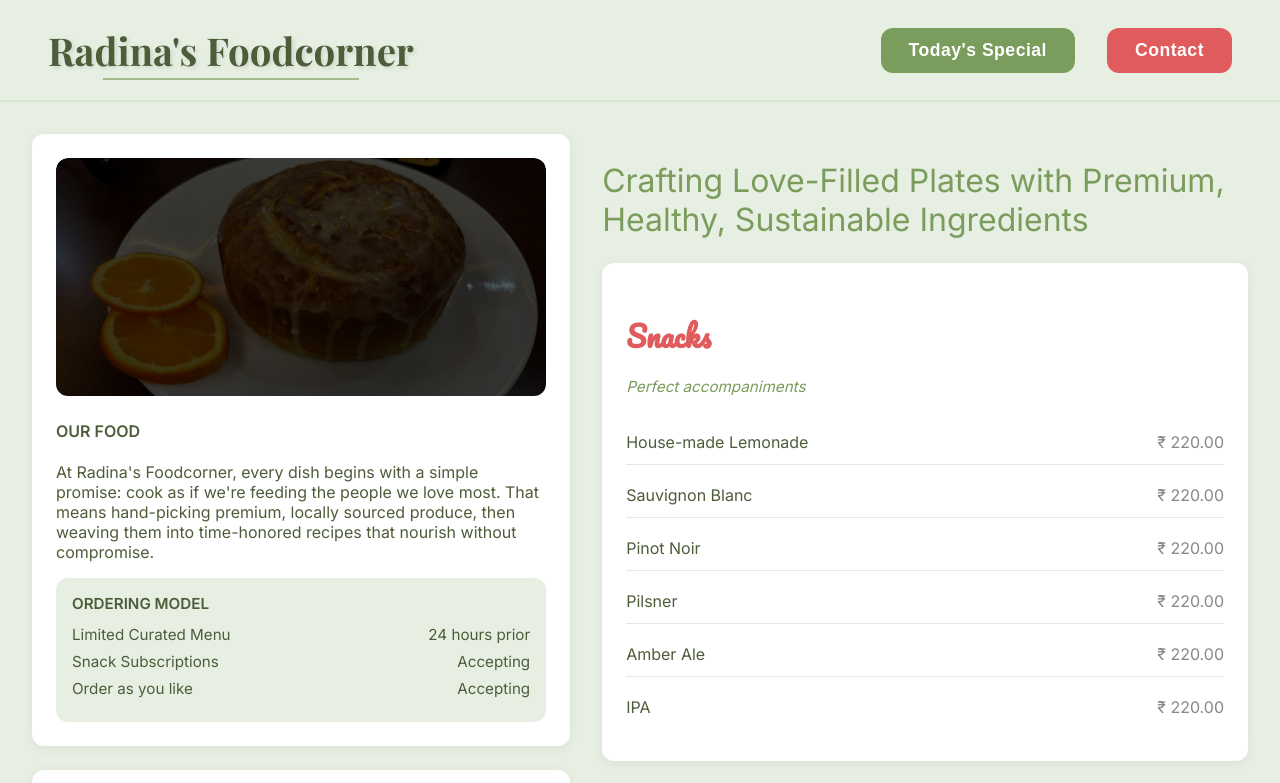
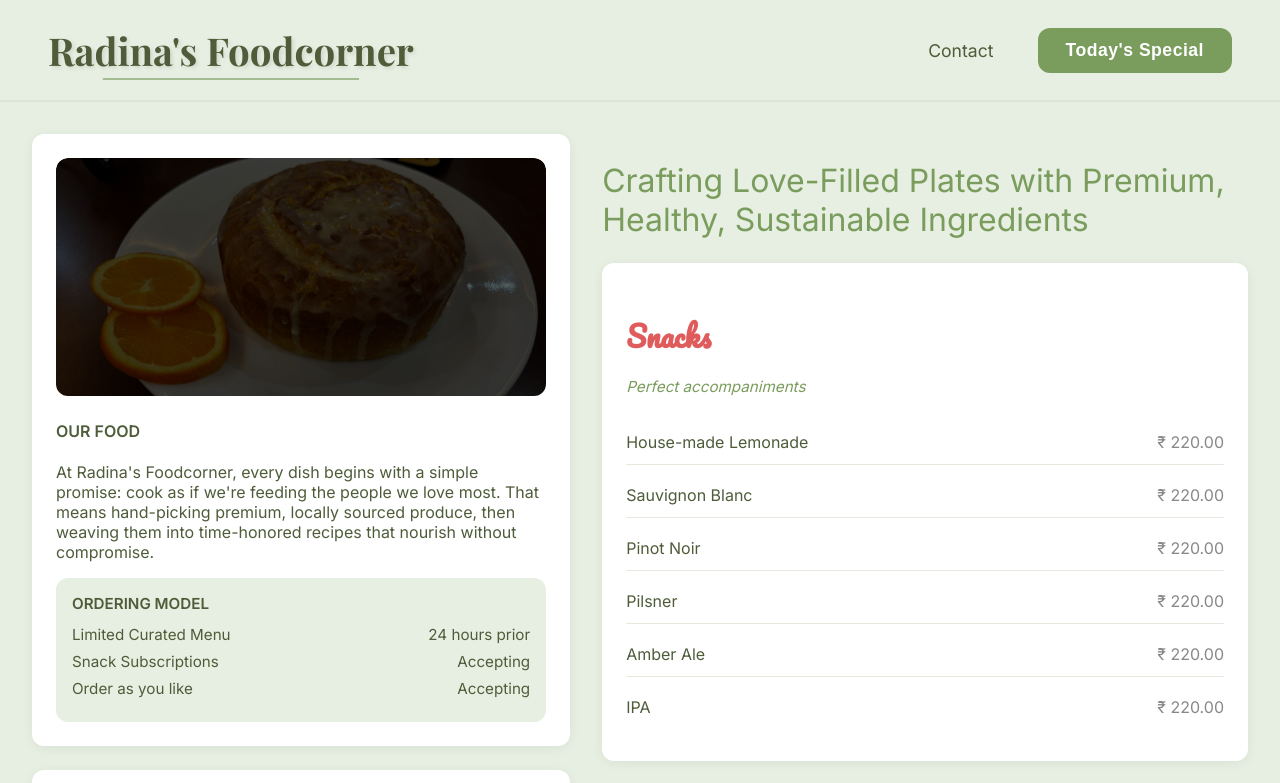
Before and after one commit to priyaaank/radinasfoodcorner, a React (Create React App) app: page / in a window 1280 px wide. Shown: the top 783 px of the page. Built offline with nearby package versions, Linux system fonts and the light colour scheme.

Commit message:
Changed the contact to a text based navigation

```diff
--- a/src/App.css
+++ b/src/App.css
@@ -311,6 +311,38 @@
     opacity: 0.7;
   }
 
+  .contact-link {
+    color: var(--text-main);
+    text-decoration: none;
+    font-size: 1.1rem;
+    font-weight: 500;
+    padding: 4px 0;
+    position: relative;
+    transition: color 0.2s ease;
+  }
+
+  .contact-link::after {
+    content: '';
+    position: absolute;
+    bottom: 0;
+    left: 0;
+    width: 100%;
+    height: 2px;
+    background-color: var(--button-red);
+    transform: scaleX(0);
+    transform-origin: right;
+    transition: transform 0.3s ease;
+  }
+
+  .contact-link:hover {
+    color: var(--button-red);
+  }
+
+  .contact-link:hover::after {
+    transform: scaleX(1);
+    transform-origin: left;
+  }
+
   @media (max-width: 900px) {
     .main-content {
       flex-direction: column;
@@ -359,4 +391,12 @@
       padding: 8px 20px;
       font-size: 1rem;
     }
+
+    .nav {
+      gap: 16px;
+    }
+
+    .contact-link {
+      font-size: 1rem;
+    }
   }
--- a/src/components/Header.js
+++ b/src/components/Header.js
@@ -12,6 +12,12 @@ export default function Header({ onSpecialClick }) {
     <header className="header">
       <h1>Radina's Foodcorner</h1>
       <nav className="nav">
+        <a href="#" className="contact-link" onClick={(e) => {
+          e.preventDefault();
+          handleContact();
+        }}>
+          Contact
+        </a>
         <button
           className={`special-btn ${!hasSpecial ? 'disabled' : ''}`}
           onClick={() => hasSpecial && onSpecialClick()}
@@ -19,7 +25,6 @@ export default function Header({ onSpecialClick }) {
         >
           Today's Special
         </button>
-        <button className="order-btn" onClick={handleContact}>Contact</button>
       </nav>
     </header>
   );
```
